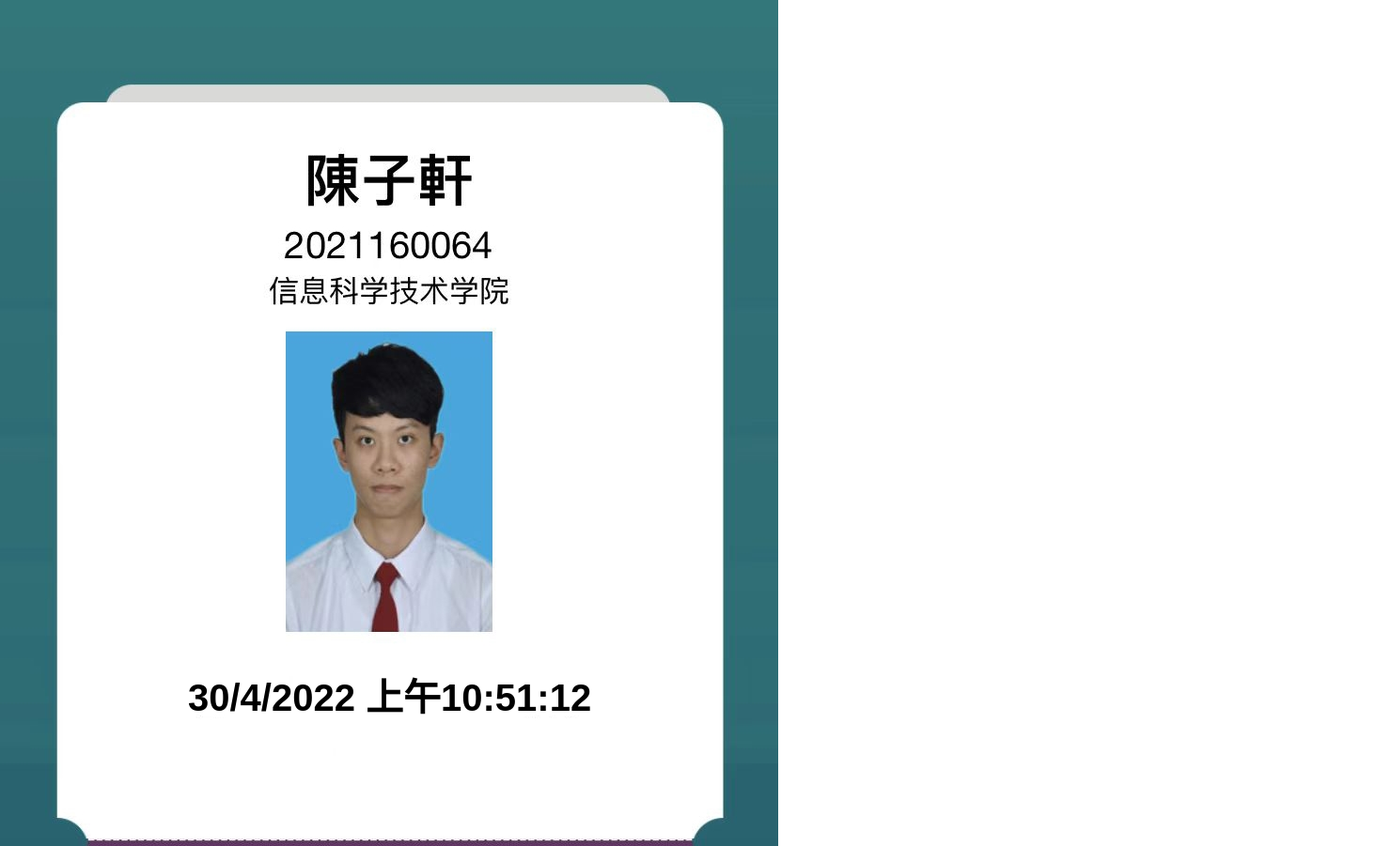
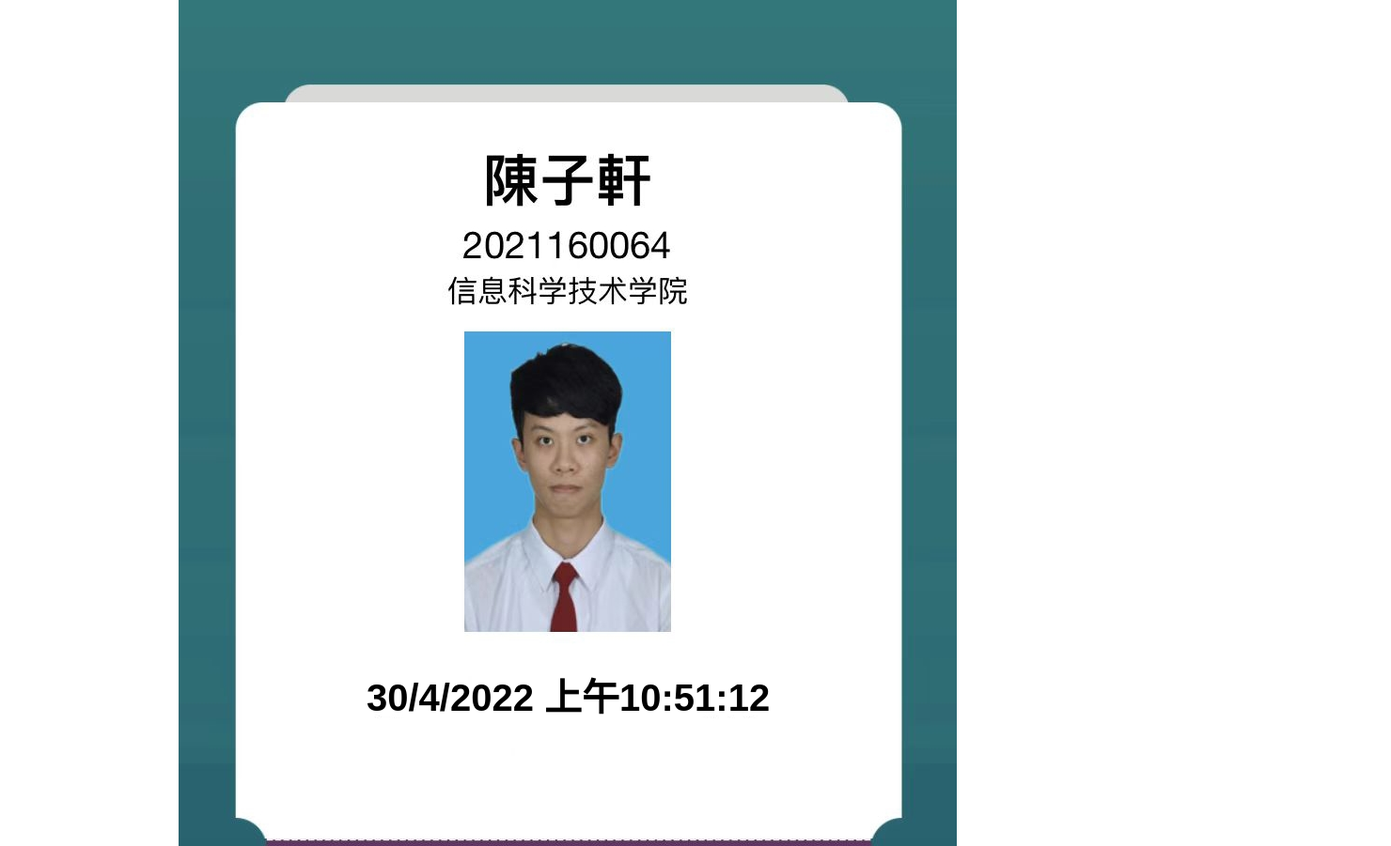
Before and after one commit to fishins/fishins.github.io, a plain HTML site: page index.html in a window 1280 px wide. Shown: the top 901 px of the page at 94% size, 1480 px wide, since content can reach past the window. Drawn offline with Linux system fonts and the light colour scheme.

Commit message:
Update index.html

```diff
--- a/index.html
+++ b/index.html
@@ -41,8 +41,8 @@
                 .example{font-size:40px}
                 .bold{font-weight:bold}
                 .font{font-family:Arial;}
-                body{margin:0px 0px 0px 0px;}
     </style>
+    <body style="width:900px; margin:0 auto;">
     </head>
     <body>
         <img src="backgd.jpg"/>
```
